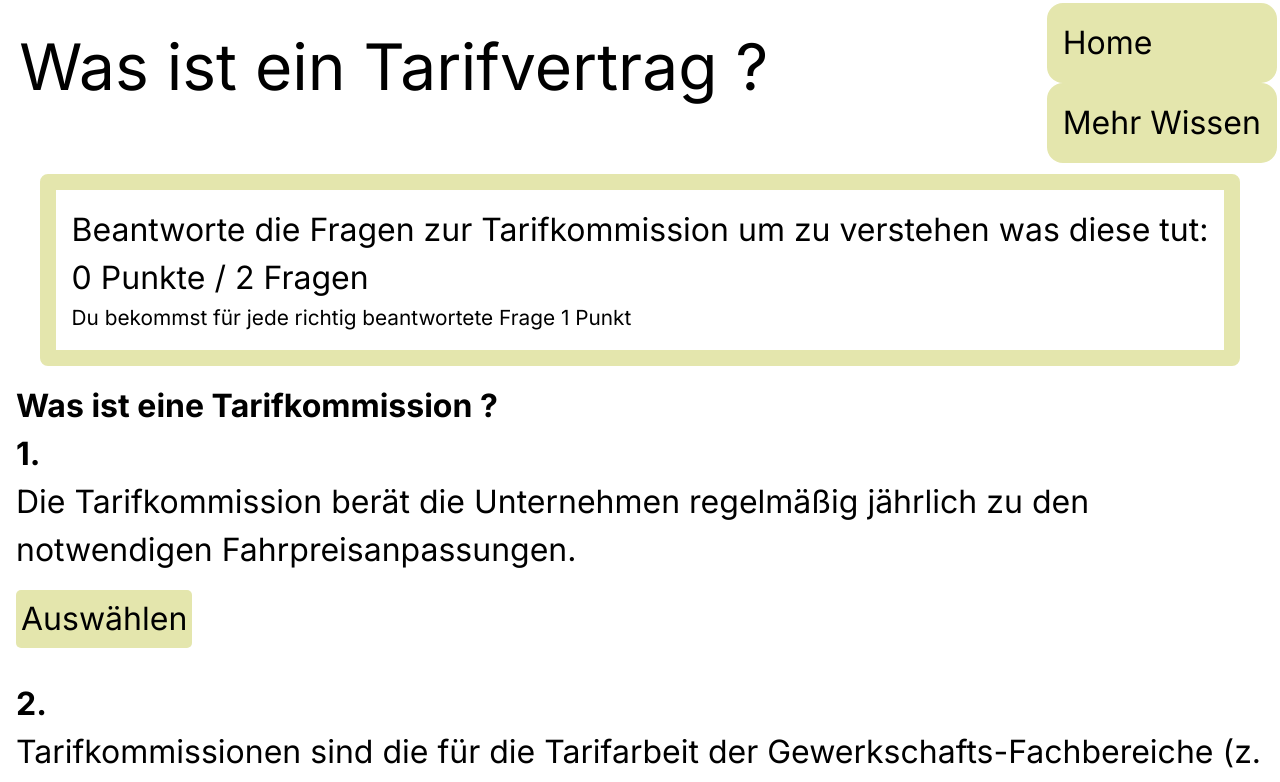
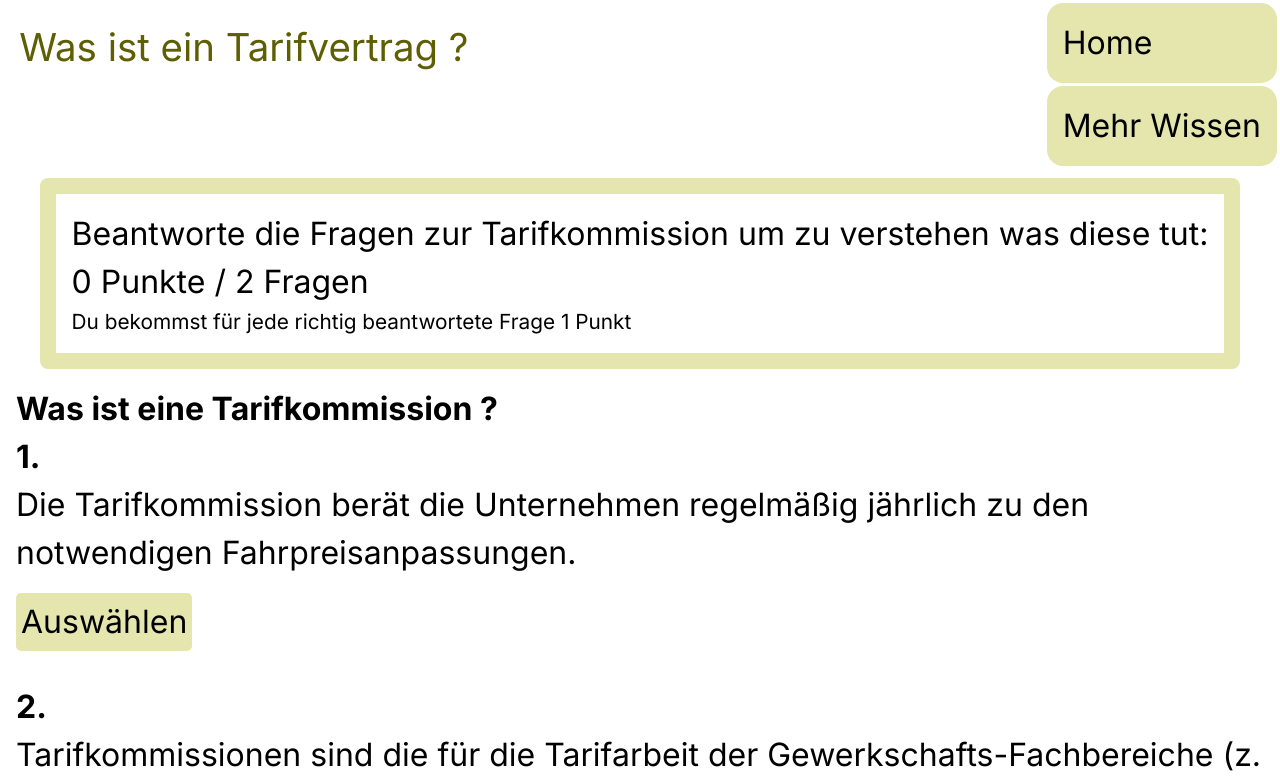
Before and after one commit to mumbablooz/tarifvertrag, a Next.js app: page / in a window 1280 px wide. Shown: the top 782 px of the page. Built offline with nearby package versions, Linux system fonts and the light colour scheme.

Commit message:
Add files via upload

```diff
--- a/app/layout.tsx
+++ b/app/layout.tsx
@@ -18,6 +18,7 @@ export default function RootLayout({
   return (
     <html lang="de">
       <body className={inter.className}>
+
         <header style={{
           display: 'flex',
           justifyContent: 'space-between',
@@ -25,6 +26,8 @@ export default function RootLayout({
         }}>
         <h1 style={{
           padding: '1rem',
+          fontSize: '2.4rem',
+          color: 'rgb(94, 94, 3)',
         }}>Was ist ein Tarifvertrag ?</h1>
 
         <nav>
@@ -32,6 +35,7 @@ export default function RootLayout({
           backgroundColor: 'rgb(228, 230, 173)',
           borderRadius: '1rem',
           padding: '1rem',
+          marginBottom: '0.2rem'
         }}>Home</p></Link>
         <Link href={'/more'}><p style={{
           backgroundColor: 'rgb(228, 230, 173)',
```
